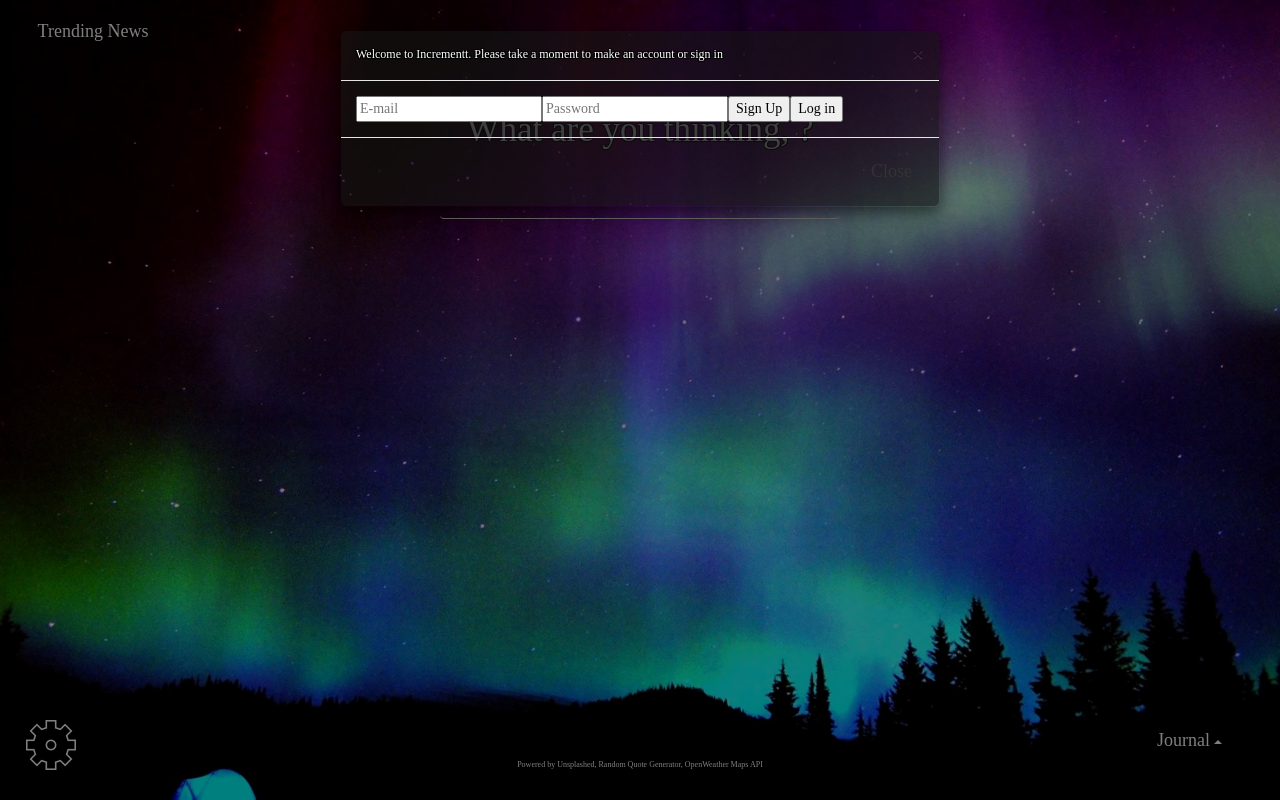
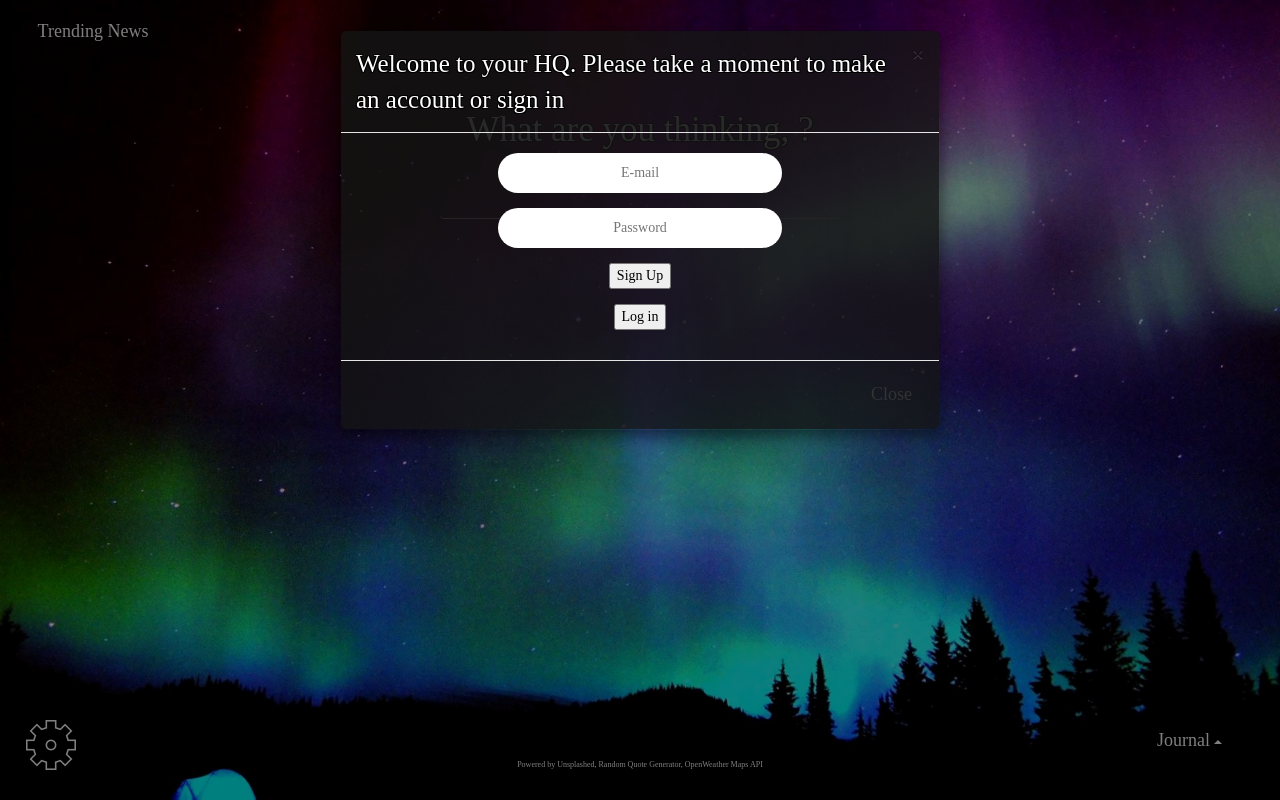
Before and after one commit to SashaPatsel/hq-extension, a plain HTML site: page index.html in a window 1280 px wide. Drawn offline with nearby package versions, Linux system fonts and the light colour scheme; no server answers; a script that the page names is missing; a web font is replaced by a local one.

Commit message:
change display of auth form

```diff
--- a/assets/css/style.css
+++ b/assets/css/style.css
@@ -1,6 +1,30 @@
 .modal-content {
-  background-color: rgba(20,20,20,.6)
+  background-color: rgba(20,20,20,.8);
 }
+
+
+
+.modal__heading--one {
+  font-size: 25px;
+}
+
+.auth-input {
+  display: block;
+  margin: 5px auto 15px;
+  border-radius: 50px;
+  border: none;
+  text-align: center;
+  width: 50%;
+  height: 40px;
+  font-family: inherit;
+}
+
+.auth-btn {
+  display: block;
+  margin: 5px auto 15px;
+  font-family: inherit;
+}
+
 /* html, body {
         height: 100%;
         margin: 0;
@@ -30,6 +54,8 @@ body {
   overflow-x: hidden;
   background-color: black;
 }
+
+
 
 .btn {
   /* background-image: linear-gradient(to right bottom, rgb(85, 136, 211), rgb(200,200,200)) !important; */
--- a/assets/javascript/app.js
+++ b/assets/javascript/app.js
@@ -135,7 +135,7 @@ auth.onAuthStateChanged(firebaseUser => {
         //Prompts user to sign in or make an account
         $("#myModal").modal("show");
 
-        $(".modal-body").html('<form><input class="login-submit" type="text" id="emailInput1" placeholder="E-mail"><input class="login-submit"type="password" id="passInput1" placeholder="Password"><button id="signUp1">Sign Up</button><button id="logIn1">Log in</button></form>');
+        $(".modal-body").html('<form><input class="login-submit emailInput1 auth-input" type="text" id="emailInput1" placeholder="E-mail"><input class="login-submit passInput1 auth-input" type="password" id="passInput1" placeholder="Password"><button class="auth-btn" id="signUp1">Sign Up</button><button class="auth-btn" id="logIn1">Log in</button></form>');
 
         //Login (on modal)
         $(document).on("click", "#logIn1", function() {
--- a/index.html
+++ b/index.html
@@ -127,7 +127,7 @@
        <div class="modal-content">
          <div class="modal-header">
            <button type="button" class="close" data-dismiss="modal">&times;</button>
-           <h4 class="modal-title">Welcome to Incrementt. Please take a moment to make an account or sign in</h4>
+           <h4 class="modal-title modal__heading--one">Welcome to your HQ. Please take a moment to make an account or sign in</h4>
          </div>
          <div class="modal-body">
 
```
